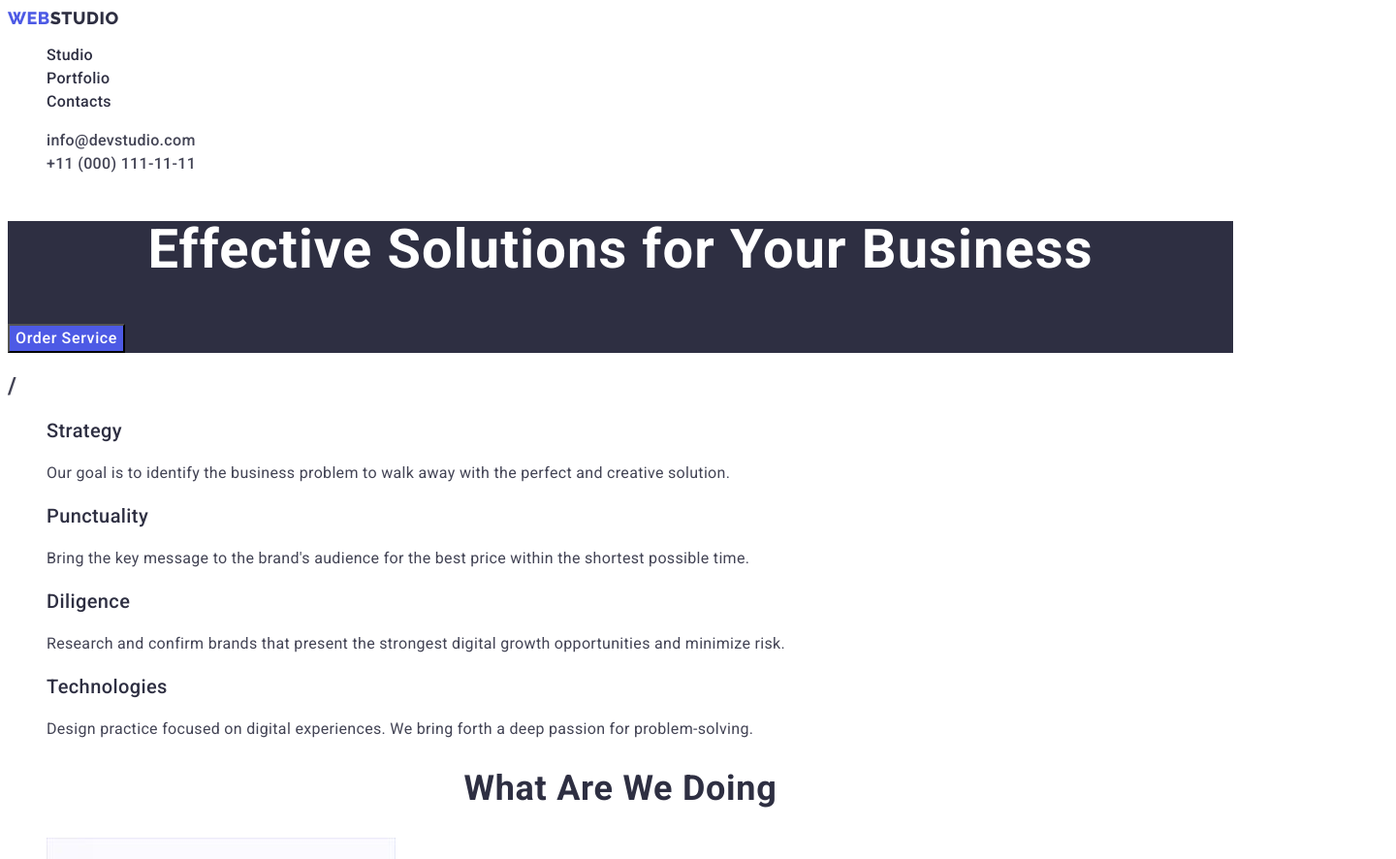
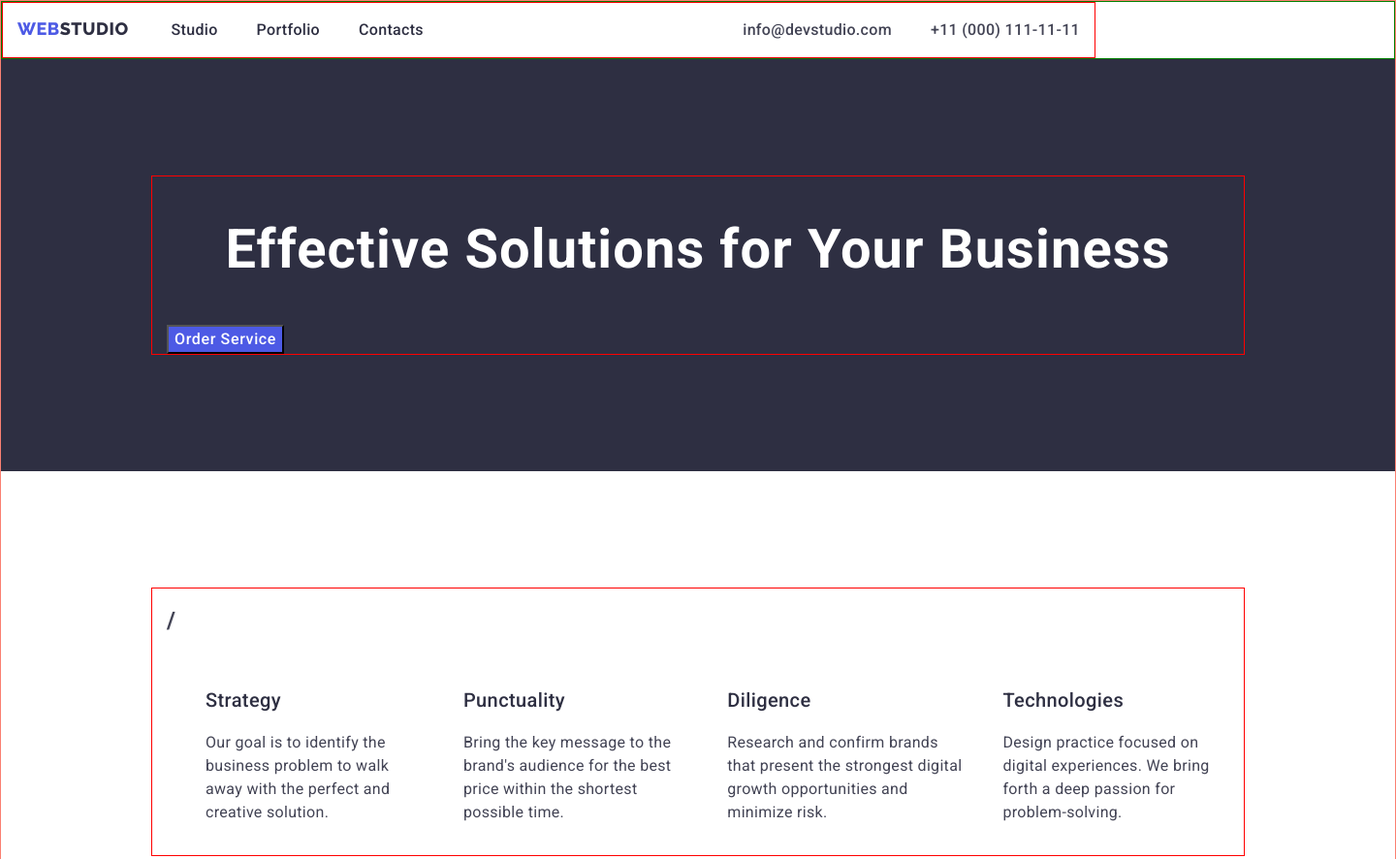
Before and after one commit to dgutdgg/goit-homework-03, a plain HTML site: page index.html in a window 1280 px wide. Shown: the top 886 px of the page at 97% size, 1440 px wide, since content can reach past the window. Drawn offline with nearby package versions, Linux system fonts and the light colour scheme.

Commit message:
adjust menu horizontal

```diff
--- a/css/styles.css
+++ b/css/styles.css
@@ -15,10 +15,38 @@ body  {
     font-size: 16px;
     font-style: normal;
     background: var(--WHITE, #FFFFFF);
+    width: 1440px;
+    border: 1px solid salmon;
+}
+
+header {
+    border: 1px solid green;
 }
 
 .list {
+    display: inline-flex;
     list-style: none;
+    justify-content: space-between;
+    gap: 40px;
+}
+
+.list:first-child {
+    margin-left: 0;
+  }
+
+.list:last-child {
+    margin-right: 0;
+  }
+
+.section {
+    padding: 120px 0;
+}
+
+.container {
+    margin: 0 auto;
+    width: 1128px;
+    padding: 0 15px;
+    border: 1px solid red;
 }
 
 .link-contact {
--- a/index.html
+++ b/index.html
@@ -8,10 +8,15 @@
     <link rel="preconnect" href="https://fonts.gstatic.com" crossorigin>
     <link href="https://fonts.googleapis.com/css2?family=Raleway:wght@800&family=Roboto:wght@400;500;700;900&display=swap"
     rel="stylesheet">
+    <link rel="stylesheet" href="https://cdnjs.cloudflare.com/ajax/libs/modern-normalize/2.0.0/modern-normalize.min.css"
+    integrity="sha512-4xo8blKMVCiXpTaLzQSLSw3KFOVPWhm/TRtuPVc4WG6kUgjH6J03IBuG7JZPkcWMxJ5huwaBpOpnwYElP/m6wg=="
+    crossorigin="anonymous"
+    referrerpolicy="no-referrer" />
     <link href="css/styles.css" rel="stylesheet">
 </head>
 <body>
     <header>
+        <div class="container list">
         <nav>
             <a href="/" class="logo_web link">WEB<span class="logo_header">Studio</span></a>
              <ul class="list">
@@ -22,16 +27,19 @@
         </nav>
         <address class="link-contact">
             <ul class="list">
-       <li><a href="mailto:info@devstudio.com" class="link link-address">info@devstudio.com</a></li>
-       <li><a href="tel:+110001111111" class="link link-address">+11 (000) 111-11-11</a></li>
-       </ul></address>
+             <li><a href="mailto:info@devstudio.com" class="link link-address">info@devstudio.com</a></li>
+             <li><a href="tel:+110001111111" class="link link-address">+11 (000) 111-11-11</a></li>
+       </ul></address></div>
     </header>
     <main>
-        <section class="header-background">
+        <section class="section header-background">
+            <div class="container">
             <h1 class="header-primary">Effective Solutions for Your Business</h1>
             <button type="button" class="button_first">Order Service</button>
+            </div>
         </section>
-        <section>
+        <section class="section">
+            <div class="container">
             <h2>/</h2>
             <ul class="list">
                 <li>
@@ -50,17 +58,19 @@
                     <h3 class="terms">Technologies</h3>
                     <p class="terms_description">Design practice focused on digital experiences. We bring forth a deep passion for problem-solving.</p>
                 </li>
-            </ul>
+            </ul> </div>
         </section>
-        <section>
+        <section class="section">
+            <div class="container">
             <h2 class="header-third">What are we doing</h2>
             <ul class="list">
             <li><img src="./images/img1.jpg" alt="comp"></li>
             <li><img src="./images/img2.jpg" alt="phone"></li>
             <li><img src="./images/img3.jpg" alt="handwithphone"></li>
-            </ul>
+            </ul></div>
         </section>
-        <section class="background">
+        <section class="section background">
+            <div class="container">
             <h2 class="header-last">Our Team</h2>
             <ul class="list">
             <li class="photo-team"><img src="./images/img4.jpg" alt="mark">
@@ -75,12 +85,13 @@
             <li class="photo-team"><img src="./images/img7.jpg" alt="daniel">
             <h3 class="terms">Daniel Wilson</h3>
             <p class="terms_description">UI Designer</p></li>
-            </ul>
+            </ul></div>
         </section>
     </main>
     <footer class="footer-part">
+        <div class="container">
         <a href="/" class="logo_web link">WEB<span class="logo_footer">Studio</span></a>
         <p class="footer-text">Increase the flow of customers and sales for your business with digital marketing & growth solutions.</p>
-    </footer>
+    </div></footer>
 </body>
 </html>
```
Also changed, not shown: 1 other file.
